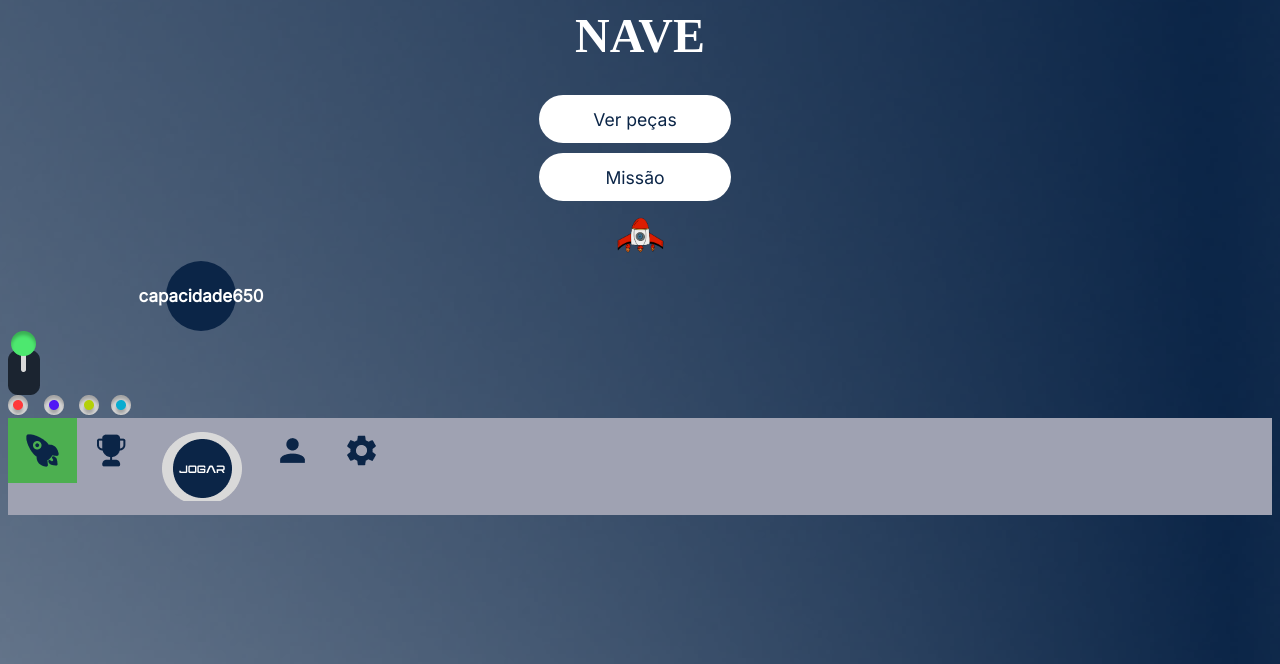
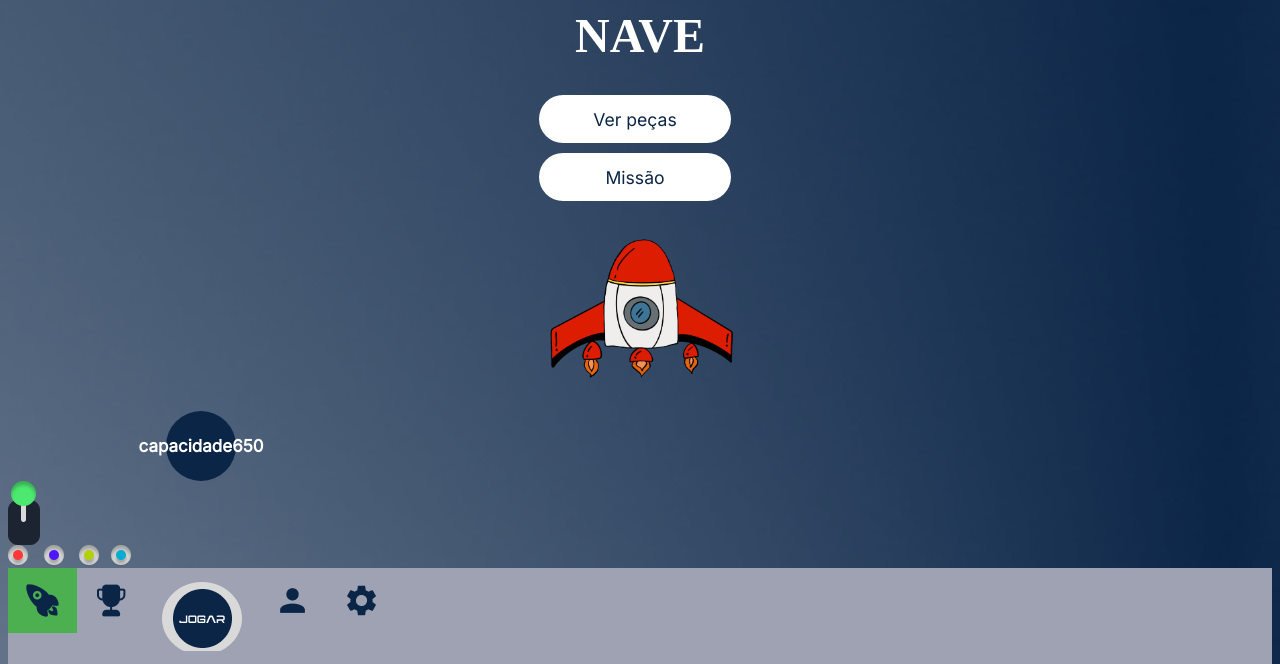
Before and after one commit to antrodrigo/Projeto, a PHP site: page / in a window 1280 px wide. Shown: the top 664 px of the page. Run offline with PHP 8.4, Linux system fonts and the light colour scheme; some web fonts are replaced.

Commit message:
Tamanho da nave.

```diff
--- a/css/css.css
+++ b/css/css.css
@@ -41,7 +41,7 @@ body {
     margin-bottom: 10px;
 }
 .nave{
-    width: 50px;
+    width: 200px;
     height: auto;
 }
 
```
